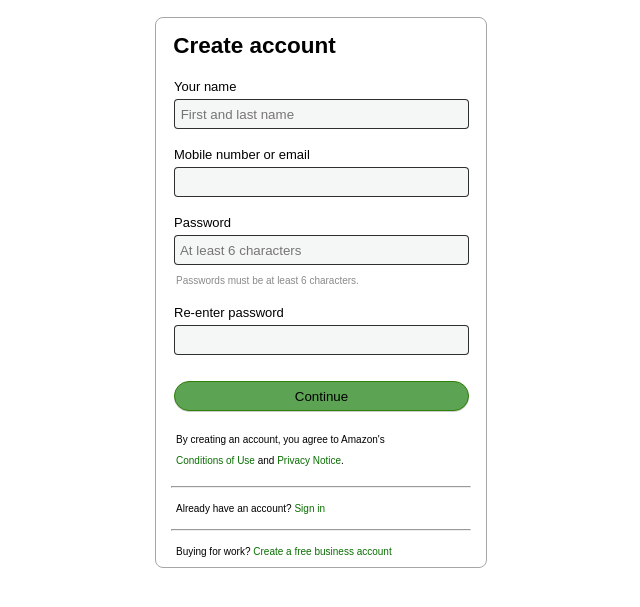
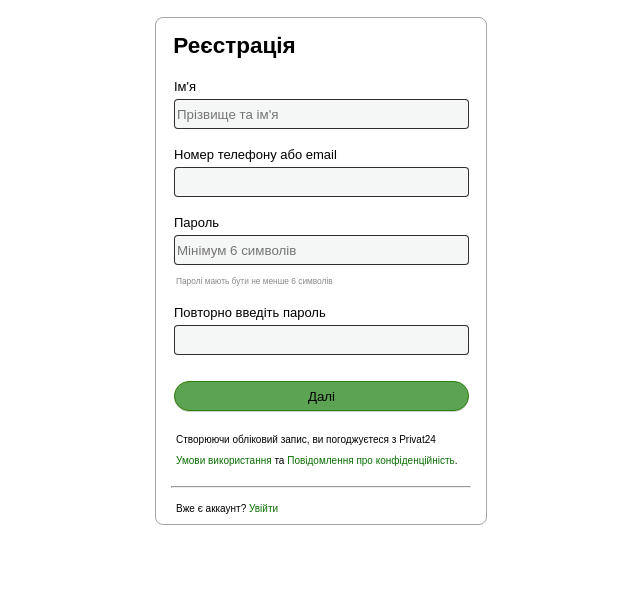
Before and after one commit to valeri3/HTML, a plain HTML site: page LAB 07.11/index.html in a window 1280 px wide. Shown: the part 49-656 px from the top of the page, without its empty margins (319-959 px from the left). Drawn offline with Linux system fonts and the light colour scheme.

Commit message:
new changes

```diff
--- a/LAB 07.11/index.html
+++ b/LAB 07.11/index.html
@@ -13,44 +13,41 @@
 
   <div class="privat-form">
     <form>
-      <h3>Create account</h3>
+      <h3>Реєстрація</h3>
       <ul>
         <li>
           <label>
-            <span>Your name</span><br>
-            <input type="text" id="name" name="name" placeholder=" First and last name" />
+            <span>Ім'я</span><br>
+            <input type="text" id="name" name="name" placeholder="Прізвище та ім'я" />
           </label>
         </li>
         <li>
           <label>
-            <span>Mobile number or email</span><br>
+            <span>Номер телефону або email</span><br>
             <input type="text" id="numberoremail" name="email" />
           </label>
         </li>
         <li>
           <label>
-            <span>Password</span><br>
-            <input type="password" id="password" name="userPassword" placeholder=" At least 6 characters" />
-            <p class="passwordCharacters">Passwords must be at least 6 characters.</p>
+            <span>Пароль</span><br>
+            <input type="password" id="password" name="userPassword" placeholder="Мінімум 6 символів" />
+            <p class="passwordCharacters"><small>Паролі мають бути не менше 6 символів</small></p>
           </label>
         </li>
         <li>
           <label>
-            <span style="margin-top: 13px;">Re-enter password</span><br>
+            <span style="margin-top: 13px;">Повторно введіть пароль</span><br>
             <input type="password" id="reEnter-password" name="userPassword" />
           </label>
         </li>
         <li id="buttons">
-          <input id="submitBtn" type="submit" value="Continue" />
+          <input id="submitBtn" type="submit" value="Далі" />
         </li>
-        <p class="small-text">By creating an account, you agree to Amazon's</p>
-        <p class="terms"><a href="#">Conditions of Use</a> and <a href="#">Privacy Notice</a>.</p>
+        <p class="small-text">Створюючи обліковий запис, ви погоджуєтеся з Privat24</p>
+        <p class="terms"><a href="#">Умови використання </a> та <a href="#">Повідомлення про конфіденційність</a>.</p>
+        <hr>
+        <p class="small-text">Вже є аккаунт? <a href="#">Увійти</a></p>
 
-        <hr>
-
-        <p class="small-text">Already have an account? <a href="#">Sign in</a></p>
-        <hr>
-        <p class="small-text">Buying for work? <a href="#">Create a free business account</a></p>
       </ul>
     </form>
   </div>
```
